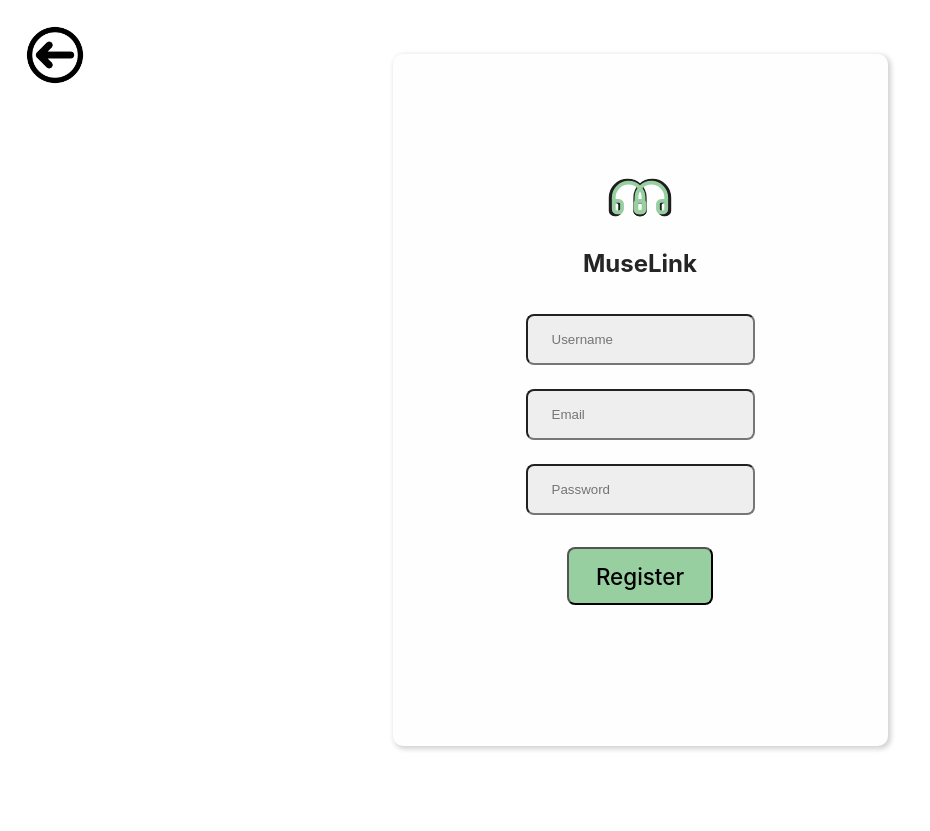
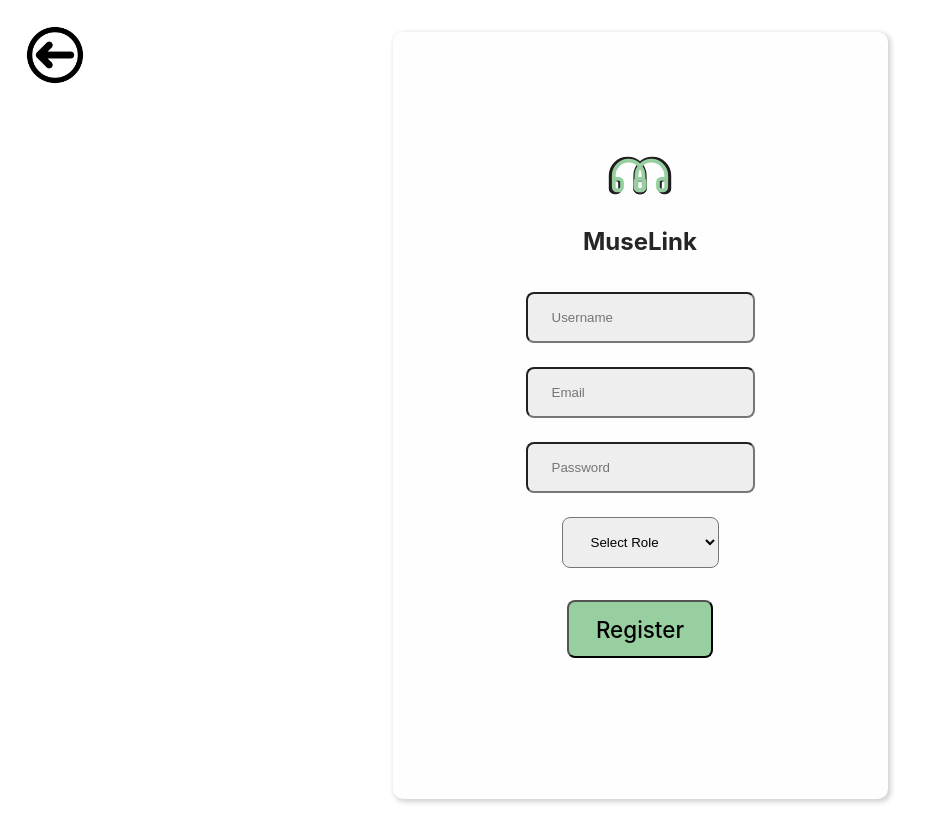
Before and after one commit to djuarez2652/W4153-Cumulus-Clouds-UI, a React (Vite) app: page /register in a window 1280 px wide. Shown: the whole page, without its empty margins (0-930 px from the left). Before the commit the page ends 800 px from the top, so only its background shows below. Built offline with nearby package versions, Linux system fonts and the light colour scheme.

Commit message:
update register page

```diff
--- a/src/Pages/RegisterPage.jsx
+++ b/src/Pages/RegisterPage.jsx
@@ -8,6 +8,7 @@ const Register = () => {
         username: "",
         email: "",
         password: "",
+        role: "",
     });
     const [message, setMessage] = useState("");
     const [error, setError] = useState("");
@@ -71,6 +72,19 @@ const Register = () => {
                             required
                         />
                     </div>
+                    <div>
+                        <select
+                            name="role"
+                            value={formData.role}
+                            onChange={handleChange}
+                            required
+                            className="styled-select"
+                        >
+                            <option value="" disabled>Select Role</option>
+                            <option value="Musician">Musician</option>
+                            <option value="Booker">Booking Agent</option>
+                        </select>
+                    </div>
                     <button className="login-button" type="submit">Register</button>
                 </form>
             </div>
--- a/src/api/userService.jsx
+++ b/src/api/userService.jsx
@@ -3,11 +3,11 @@ import axios from 'axios';
 const API_BASE_URL = 'http://localhost:8080/api';
 
 export const login = async (email, password) => {
-    return axios.post(`${API_BASE_URL}/auth/login`, { email, password });
+    return axios.post(`${API_BASE_URL}/public/login`, { email, password });
 };
 
 export const register = async (userData) => {
-    return axios.post(`${API_BASE_URL}/auth/register`, userData);
+    return axios.post(`${API_BASE_URL}/public/register`, userData);
 };
 
 export const fetchUserDetails = async (userId) => {
--- a/src/index.css
+++ b/src/index.css
@@ -15,11 +15,11 @@
 
 a {
   font-weight: 500;
-  color: #646cff;
+  color: #63ac71;
   text-decoration: inherit;
 }
 a:hover {
-  color: #535bf2;
+  color: #97CFA1;
 }
 
 body {
@@ -74,7 +74,7 @@ button:focus-visible {
     background-color: #ffffff;
   }
   a:hover {
-    color: #747bff;
+    color: #97CFA1;
   }
   button {
     background-color: #f9f9f9;
@@ -102,3 +102,21 @@ input {
 .login-button {
   background-color: #97CFA1;
 }
+
+.styled-select {
+  background-color: #eeeeee;
+  border-radius: 8px;
+  border: 1px solid transparent black;
+  margin: 0.9em;
+  padding: 1.2em 1.8em;
+  color: black;
+  transition: background-color 0.3s ease;
+  cursor: pointer;
+}
+
+
+.styled-select:focus {
+  outline: none;
+  border-color: #0a0a0f;
+  box-shadow: 0 0 0 3px #252525;
+}
```
